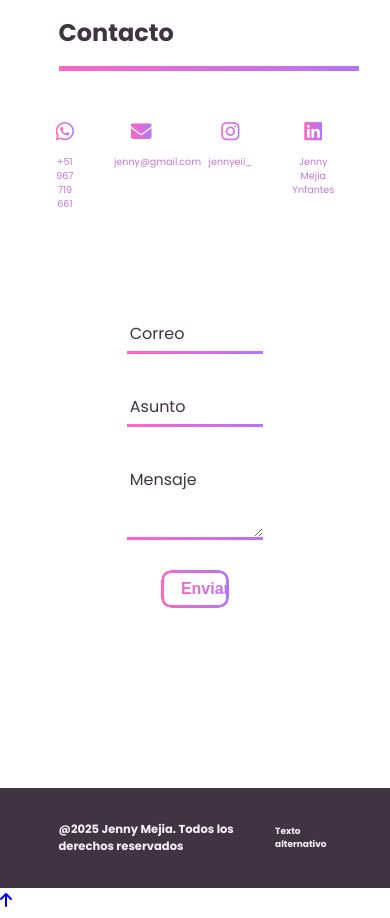
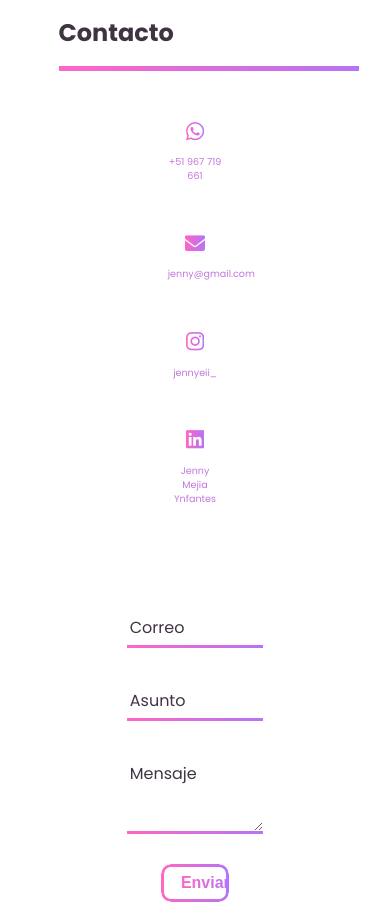
Before and after one commit to shakur2311/jenny-mejia-ynfantes, a React (Vite) app: page / in a window 390 px wide. Shown: the part 6980-7898 px from the top of the page. Built offline with nearby package versions, Linux system fonts and the light colour scheme.

Commit message:
responsive social-container

```diff
--- a/src/App.css
+++ b/src/App.css
@@ -532,6 +532,12 @@ body{
   .about{
     height:fit-content;
   }
+  .contact .social-container{
+    display: flex;
+    flex-direction: column;
+    align-items: center;
+    flex-direction: column;
+  }
   .about-right-side img {
     max-width: 28em;
     margin-top: 50px;
```
